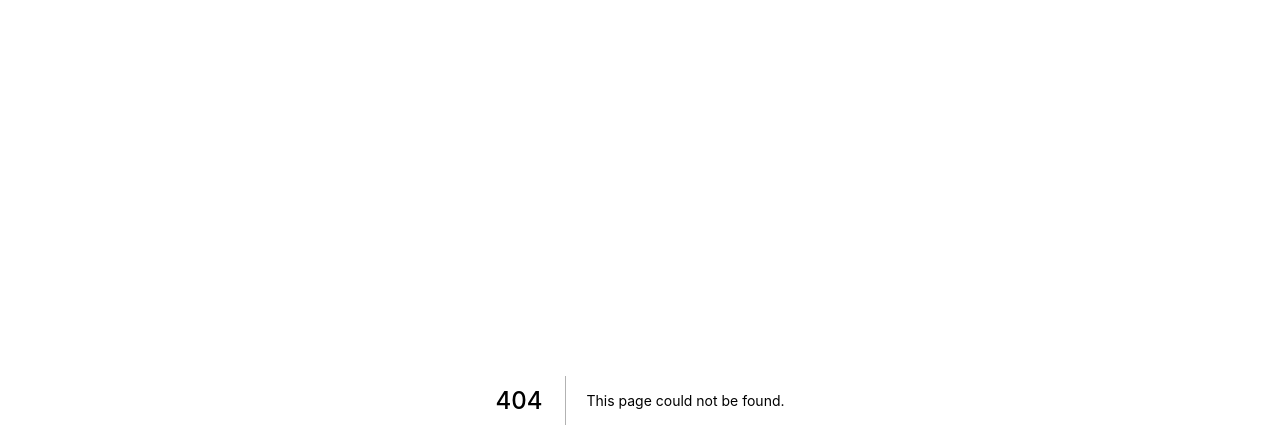
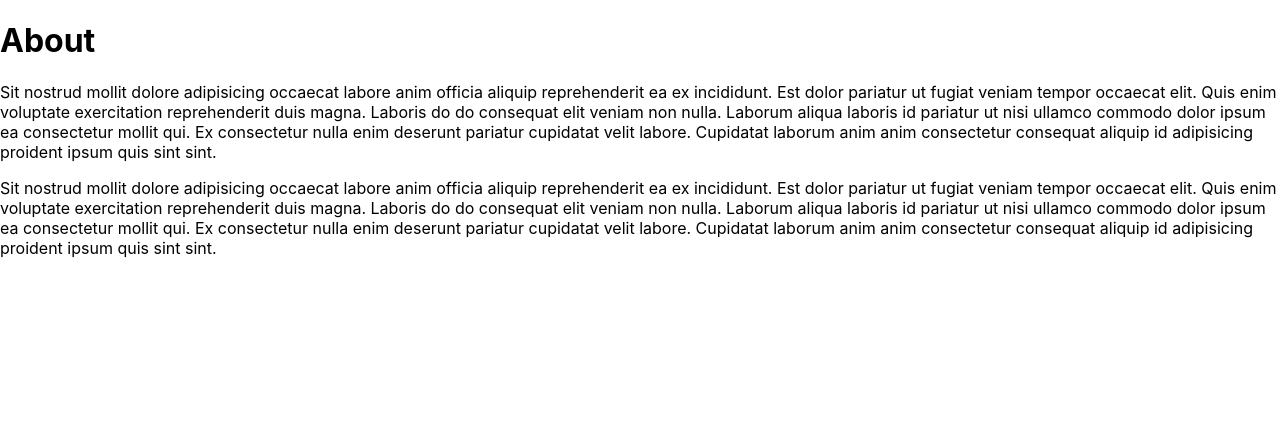
Before and after one commit to leonitshaqiri/nextjs-the-net-ninja-youtube, a Next.js app: page /about in a window 1280 px wide. Before the commit this address had no page. Shown: the top 448 px of the page. Built offline with nearby package versions, Linux system fonts and the light colour scheme.

Commit message:
#2-Pages & Routes

```diff
--- /dev/null
+++ b/pages/about.js
@@ -0,0 +1,29 @@
+const About = () => {
+  return (
+    <div>
+      <h1>About</h1>
+      <p>
+        Sit nostrud mollit dolore adipisicing occaecat labore anim officia
+        aliquip reprehenderit ea ex incididunt. Est dolor pariatur ut fugiat
+        veniam tempor occaecat elit. Quis enim voluptate exercitation
+        reprehenderit duis magna. Laboris do do consequat elit veniam non nulla.
+        Laborum aliqua laboris id pariatur ut nisi ullamco commodo dolor ipsum
+        ea consectetur mollit qui. Ex consectetur nulla enim deserunt pariatur
+        cupidatat velit labore. Cupidatat laborum anim anim consectetur
+        consequat aliquip id adipisicing proident ipsum quis sint sint.
+      </p>
+      <p>
+        Sit nostrud mollit dolore adipisicing occaecat labore anim officia
+        aliquip reprehenderit ea ex incididunt. Est dolor pariatur ut fugiat
+        veniam tempor occaecat elit. Quis enim voluptate exercitation
+        reprehenderit duis magna. Laboris do do consequat elit veniam non nulla.
+        Laborum aliqua laboris id pariatur ut nisi ullamco commodo dolor ipsum
+        ea consectetur mollit qui. Ex consectetur nulla enim deserunt pariatur
+        cupidatat velit labore. Cupidatat laborum anim anim consectetur
+        consequat aliquip id adipisicing proident ipsum quis sint sint.
+      </p>
+    </div>
+  );
+};
+
+export default About;
```
Also changed, not shown: pages/index.js (+12 -0 lines), pages/ninjas/index.js (added, +9 -0 lines), pages/ninjas/test.js (added, +9 -0 lines).
